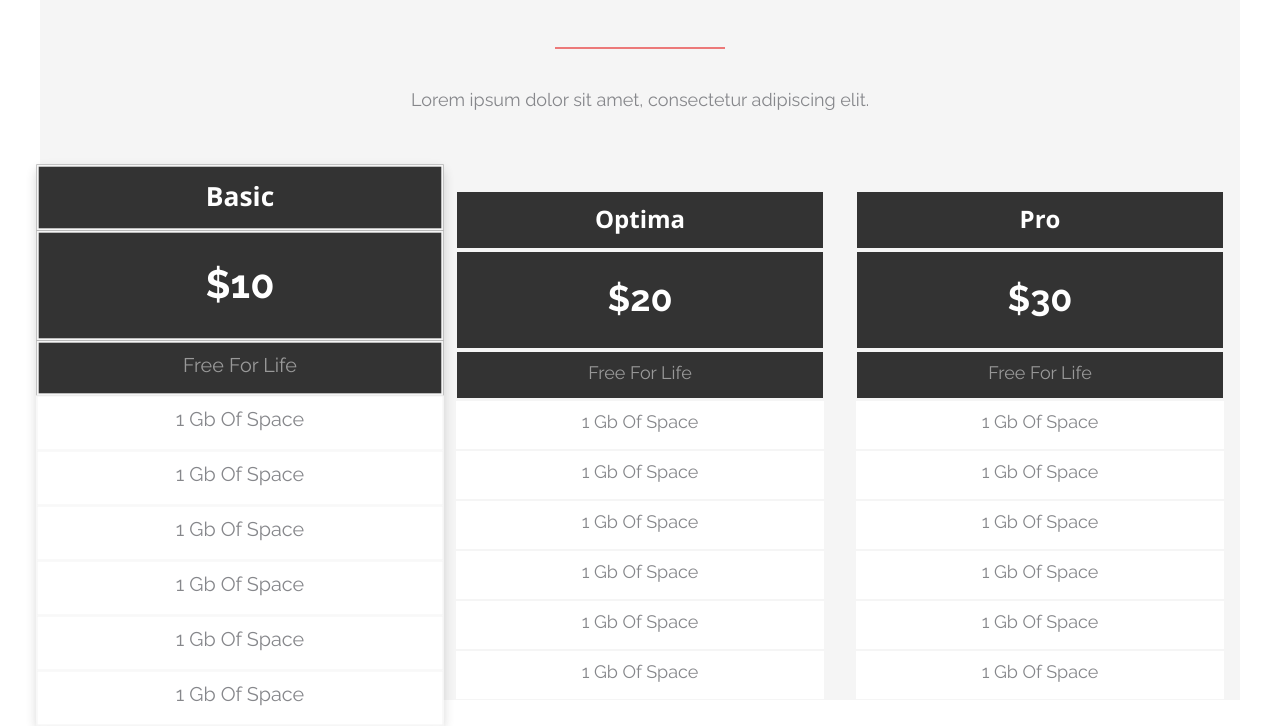
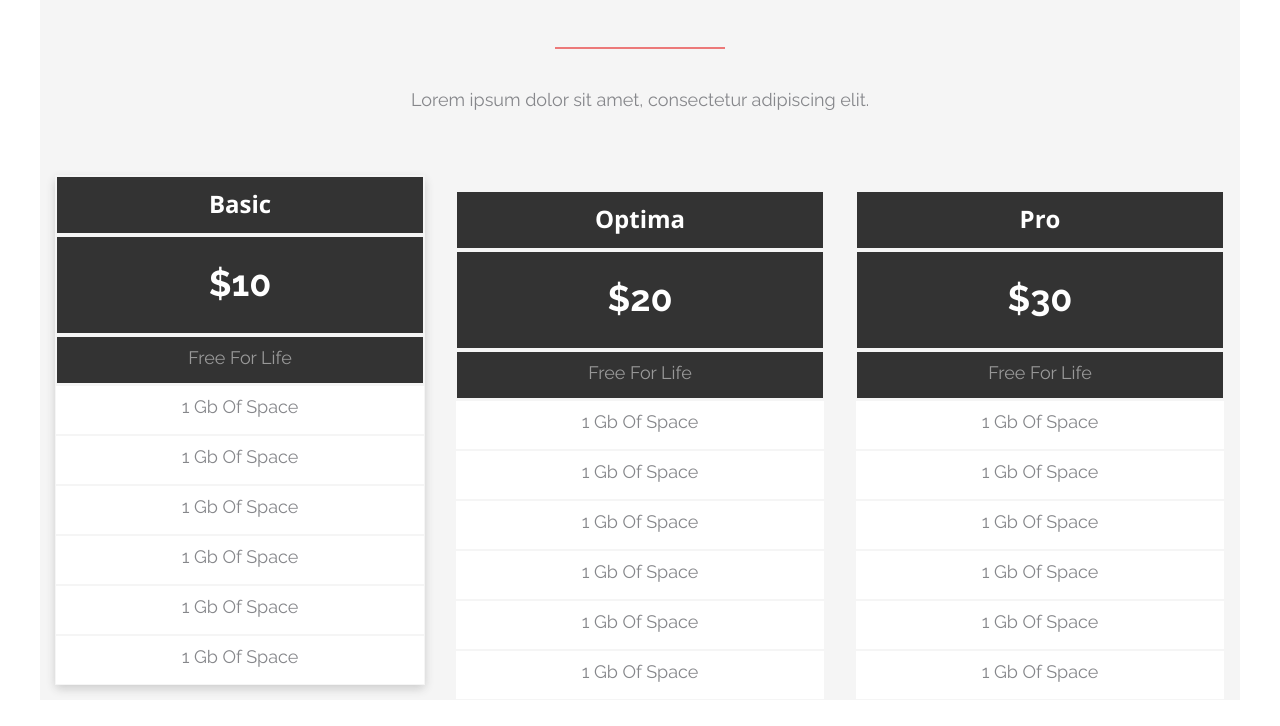
Before and after one commit to KonstantinEw/Lesson5, a plain HTML site: page main.html in a window 1280 px wide. In both pictures the pointer is over the element 240 px from the left and 540 px from the top of the page. Shown: the part 95-821 px from the top of the page. Drawn offline with nearby package versions, Linux system fonts and the light colour scheme.

Commit message:
transform

```diff
--- a/prices.css
+++ b/prices.css
@@ -119,5 +119,5 @@
     box-shadow: 0px 4px 10px rgba(51, 51, 51, 0.2);
     transition: 0.5s;
     border-radius: 5px;
-    transform: scale(1.1);
+    transform: translateY(-15px);
 }
```
